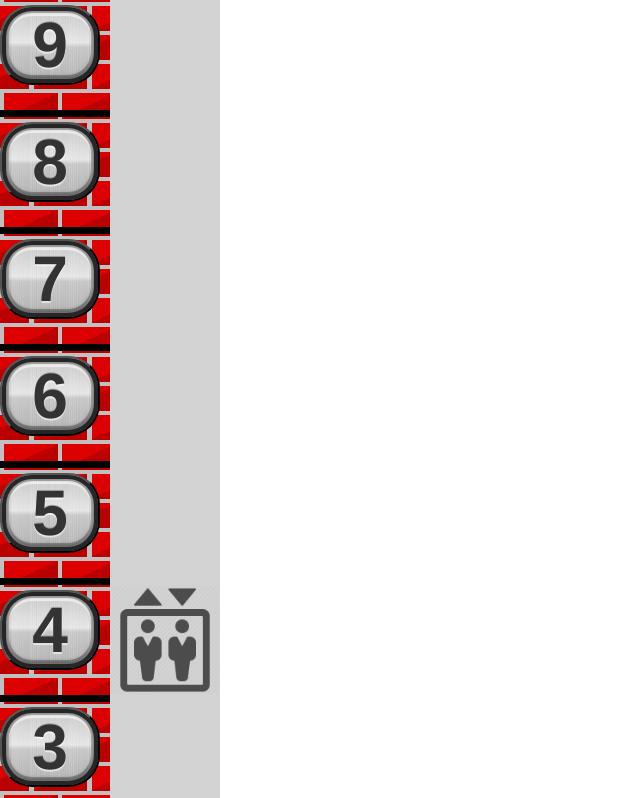
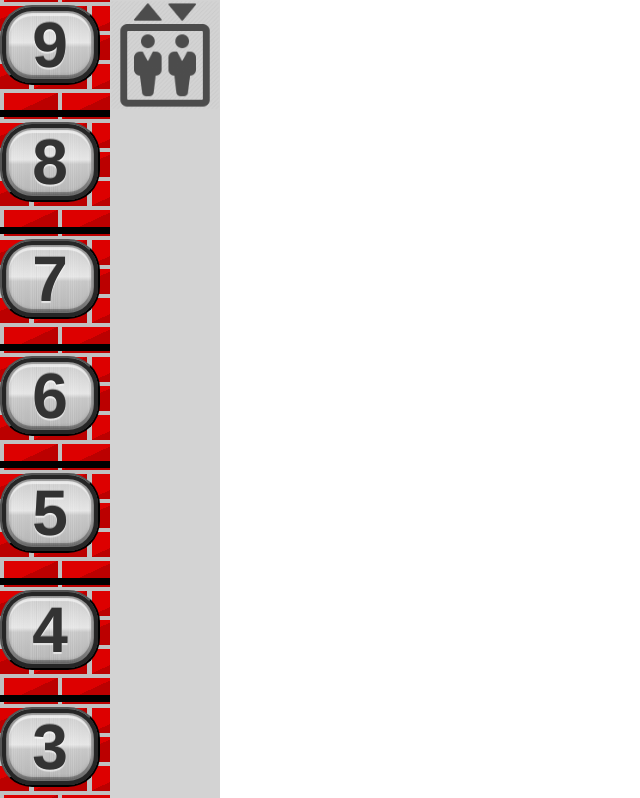
Before and after one commit to shaibam/ElevatorChallenge, a React (Create React App) app: page / in a window 1280 px wide. Shown: the top 798 px of the page, without its empty margins (0-640 px from the left). Built offline with nearby package versions, Linux system fonts and the light colour scheme.

Commit message:
elevator animation

```diff
--- a/src/Elevator/Elevator.css
+++ b/src/Elevator/Elevator.css
@@ -12,9 +12,9 @@ img {
 .elevator {
     --speed-per-floor:.5s;
     --stall-time-on-arrival : 2s;
-    transition: transform calc( var(--speed-per-floor) * var(--floors-to-travel-abs) );
+    transition: transform calc( var(--speed-per-floor) * var(--floors-to-travel) );
 }
 
 .elevator.go {
-    transform:translate3d(0px , calc( var(--floors-to-travel) * var(--floor-computed-height) ) , 0px)
+    transform:translate3d(0px , calc( var(--target-floor) * var(--floor-computed-height) ) , 0px)
 }
--- a/src/Elevator/Elevator.js
+++ b/src/Elevator/Elevator.js
@@ -10,15 +10,22 @@ function mapStateToProps(state) {
 
 class Elevator extends Component {
     state = {
-        go: true
+        go: true,
+        floor: 0
     }
+
     handleClick = () => {
-        this.setState({ go: true })
+        let floor = Math.round(Math.random() * 9);
+        while (floor == this.state.floor) {
+            floor = Math.round(Math.random() * 9);
+        }
+        this.setState({ go: true, floor: floor, floorDistance: Math.abs(this.state.floor - floor) })
     }
+
     render() {
         return (
             <div className='shaft'>
-                <img className={`elevator ${this.state.go ? 'go' : ''}`} src={Pic} alt='elevator' style={{ '--floors-to-travel': 5, '--floors-to-travel-abs':5 }} onClick={this.handleClick} />
+                <img className={`elevator ${this.state.go ? 'go' : ''}`} src={Pic} alt='elevator' style={{ '--target-floor': this.state.floor, '--floors-to-travel': this.state.floorDistance }} onClick={this.handleClick} />
             </div>
         );
     }
```
